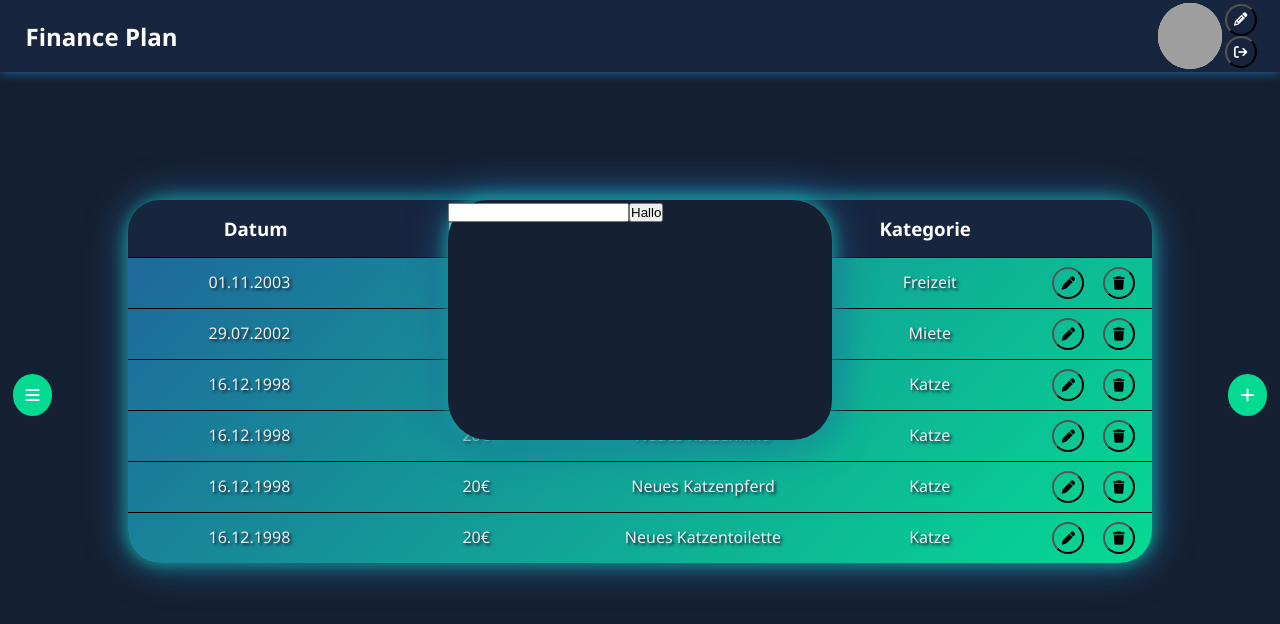
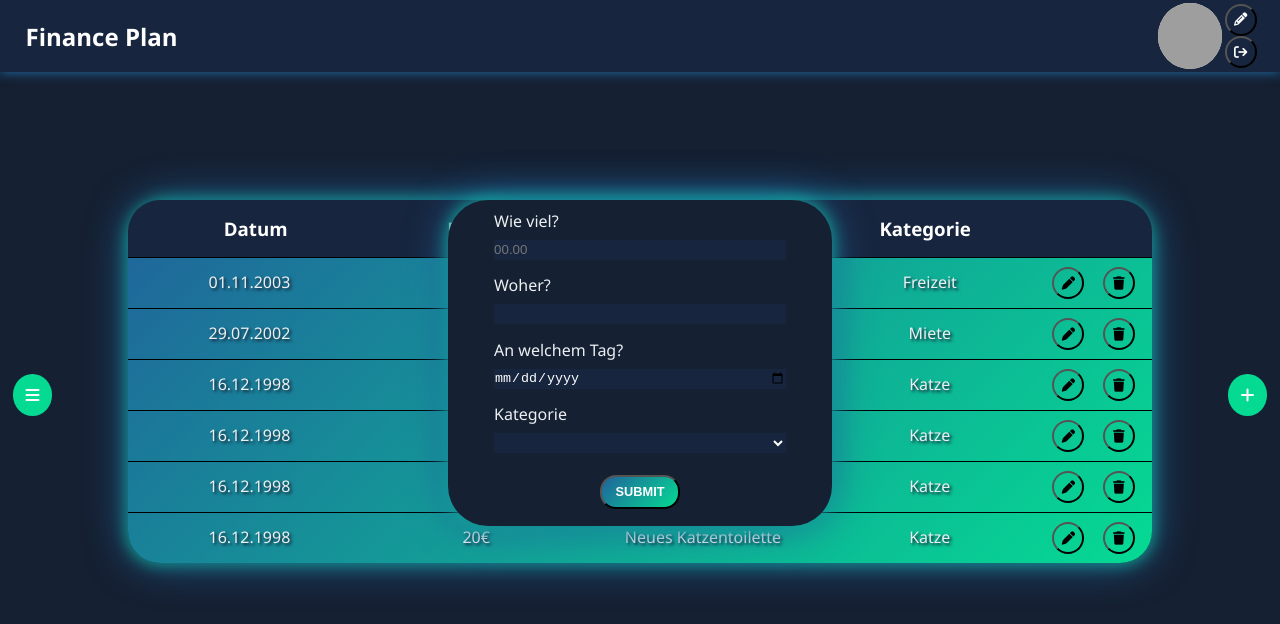
Before and after one commit to saltyniggo/Finance-Plan, a Vue app in the folder finance-plan/: page / in a window 1280 px wide. Both pictures are taken after a click on the button 1068 px from the left and 283 px from the top of the page. Shown: the top 624 px of the page. Built offline with nearby package versions, Linux system fonts and the light colour scheme; grey boxes are pictures that could not be loaded.

Commit message:
added all inputs for the edit modal. if an input is empty it keeps the old value

```diff
--- a/finance-plan/src/components/pages/dashboard/modal/ExpenseMenu.vue
+++ b/finance-plan/src/components/pages/dashboard/modal/ExpenseMenu.vue
@@ -42,7 +42,6 @@
   },
   methods: {
     submitExpense() {
-      console.log(this.amount, this.description, this.date, this.category);
       if (this.category === null || "") {
         this.category = "Sonstiges";
       }
--- a/finance-plan/src/components/pages/dashboard/table/edit/EditModal.vue
+++ b/finance-plan/src/components/pages/dashboard/table/edit/EditModal.vue
@@ -5,8 +5,32 @@
   ></back-drop>
   <transition name="modalPopup">
     <div v-if="isEditModalOpen" id="baseModal">
-      <input type="number" v-model="newAmount" />
-      <button @click="submitEdit(newAmount)">Hallo</button>
+      <form class="inputArea">
+        <label>Wie viel?</label>
+        <input
+          type="number"
+          min="0.00"
+          step="0.01"
+          placeholder="00.00"
+          v-model="newAmount"
+        />
+        <label>Woher?</label>
+        <input type="text" v-model="newDescription" />
+        <label>An welchem Tag?</label>
+        <input type="date" v-model="newDate" />
+        <label>Kategorie</label>
+        <select v-model="newCategory">
+          <option value="">---</option>
+          <option value="Haushalt">Haushalt</option>
+          <option value="Essen">Essen</option>
+          <option value="Freizeit">Freizeit</option>
+          <option value="Auto">Auto</option>
+          <option value="Hund">Hund</option>
+          <option value="Katze">Katze</option>
+          <option value="Maus">Maus</option>
+        </select>
+        <button @submit.prevent @click="processEdit">SUBMIT</button>
+      </form>
     </div>
   </transition>
 </template>
@@ -18,6 +42,9 @@
   data() {
     return {
       newAmount: null,
+      newDescription: null,
+      newDate: null,
+      newCategory: null,
       openBackdrop: false,
     };
   },
@@ -27,6 +54,14 @@
     },
   },
   methods: {
+    processEdit() {
+      this.submitEdit({
+        date: this.newDate,
+        amount: this.newAmount,
+        description: this.newDescription,
+        category: this.newCategory,
+      });
+    },
     ...mapActions("transactionList", ["submitEdit"]),
     closeBackdrop() {
       this.openBackdrop = false;
@@ -46,6 +81,44 @@
   border-radius: 5vh;
   box-shadow: 0vh 0vh 5vh #20639b, 0vh 0vh 2vh #05da93;
   margin-left: 35%;
+}
+
+.inputArea {
+  padding: 2.5%;
+  display: flex;
+  flex-direction: column;
+}
+
+h1 {
+  padding: 2%;
+  text-align: center;
+}
+
+label {
+  font-size: 2vh;
+  margin-left: 10%;
+  margin-bottom: 1vh;
+}
+
+input,
+select {
+  background-color: #17253e;
+  color: #ffffff;
+  border: none;
+  width: 80%;
+  height: 2.5vh;
+  margin-left: 10%;
+  margin-bottom: 4%;
+}
+button {
+  width: 22%;
+  padding: 2%;
+  margin: 2% 39%;
+  background: linear-gradient(135deg, #20639b, #05da93);
+  color: #ffffff;
+  font-size: 1vw;
+  font-weight: 600;
+  border-radius: 2vh;
 }
 
 .modalPopup-enter-active {
--- a/finance-plan/src/store/modules/transactions/mutations.js
+++ b/finance-plan/src/store/modules/transactions/mutations.js
@@ -15,6 +15,14 @@
     state.toEditIndex = index;
   },
   submitEdit(state, packet) {
-    state.transactions[state.toEditIndex].amount = packet;
+    if (packet.date) state.transactions[state.toEditIndex].date = packet.date;
+    if (packet.amount)
+      state.transactions[state.toEditIndex].amount = packet.amount;
+    if (packet.description)
+      state.transactions[state.toEditIndex].description = packet.description;
+    if (packet.category)
+      state.transactions[state.toEditIndex].category = packet.category;
+    state.isEditModalOpen = false;
+    state.toEditIndex = null;
   },
 };
```
